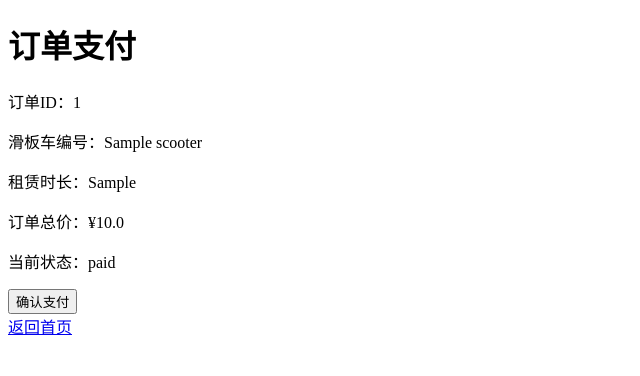
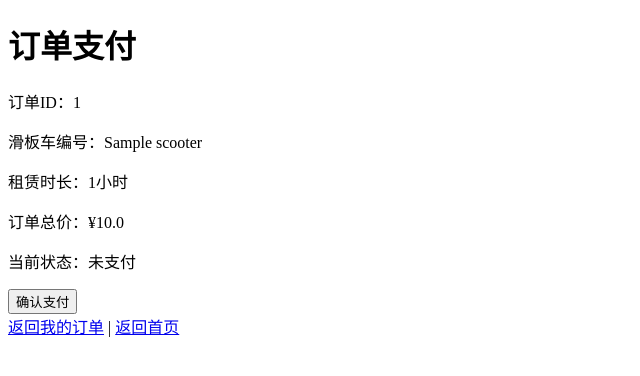
Before and after one commit to Littlerunner6/XJCO2913-Group11-ScooterHire, a Django app: template scooter_project/scooter/templates/pay_order.html in a window 1280 px wide. Shown: the top 376 px of the page, without its empty margins (0-640 px from the left). Run offline with Django 5.2, Linux system fonts and the light colour scheme; tables that the repository leaves empty hold one stand-in row (values such as "Sample post"); the template is opened without the code that fills it: values that come from a table or form of the project are taken from there, most other values are stand-ins (such as "Sample title", 1, 10 or a date in 2020).

Commit message:
unify payment page display logic and add order navigation
- Add `hire_period_cn` and `pay_status_cn` properties to the `Order` model to centralize the Chinese translations for rental periods and payment statuses.
- Update `pay_order.html` to display order information directly using the `order` object and its new properties.
- Update `pay_success.html` to uniformly use the `order` object for rendering, and include the rental period and status in the display.
- Add a "My Orders" entry point in `index.html` to improve user navigation from the homepage to order management.
- Reduce the template layer's dependency on extra context variables passed from views (such as `hire_period`, `pay_status`, and `order_id`).

```diff
--- a/scooter_project/scooter/models.py
+++ b/scooter_project/scooter/models.py
@@ -39,6 +39,14 @@ class Order(models.Model):
     def __str__(self):
         return f"{self.user.username} - {self.scooter.name} - {self.order_time}"
 
+    @property
+    def hire_period_cn(self):
+        return dict(self.HIRE_PERIOD_CHOICES).get(self.hire_period, "未知时长")
+
+    @property
+    def pay_status_cn(self):
+        return dict(self.ORDER_STATUS_CHOICES).get(self.pay_status, "未知状态")
+
     class Meta:
         verbose_name = "订单"
         verbose_name_plural = "订单"
--- a/scooter_project/scooter/templates/index.html
+++ b/scooter_project/scooter/templates/index.html
@@ -5,13 +5,14 @@
 {% block content %}
     <div>
         <h1>欢迎你，{{ username }}</h1>
+        <a href="{% url 'my_orders' %}">我的订单</a>
         <form action="{% url 'logout' %}" method="post">
             {% csrf_token %}
             <button type="submit">退出登录</button>
         </form>
     </div>
     <br>
-    <div class="scooter-list">
+    <div>
         <h2>可租赁滑板车列表</h2>
         {% for scooter in scooters %}
             <div>
--- a/scooter_project/scooter/templates/pay_order.html
+++ b/scooter_project/scooter/templates/pay_order.html
@@ -7,9 +7,9 @@
     <div>
         <p>订单ID：{{ order.id }}</p>
         <p>滑板车编号：{{ order.scooter.name }}</p>
-        <p>租赁时长：{{ hire_period }}</p>
+        <p>租赁时长：{{ order.hire_period_cn }}</p>
         <p>订单总价：¥{{ order.total_price }}</p>
-        <p>当前状态：{{ pay_status }}</p>
+        <p>当前状态：{{ order.pay_status_cn }}</p>
     </div>
 
     <form method="post">
@@ -17,5 +17,6 @@
         <button type="submit">确认支付</button>
     </form>
 
+    <a href="{% url 'my_orders' %}">返回我的订单</a> |
     <a href="{% url 'index' %}">返回首页</a>
 {% endblock %}
```
Also changed, not shown: scooter_project/scooter/templates/pay_success.html (+8 -4 lines).
